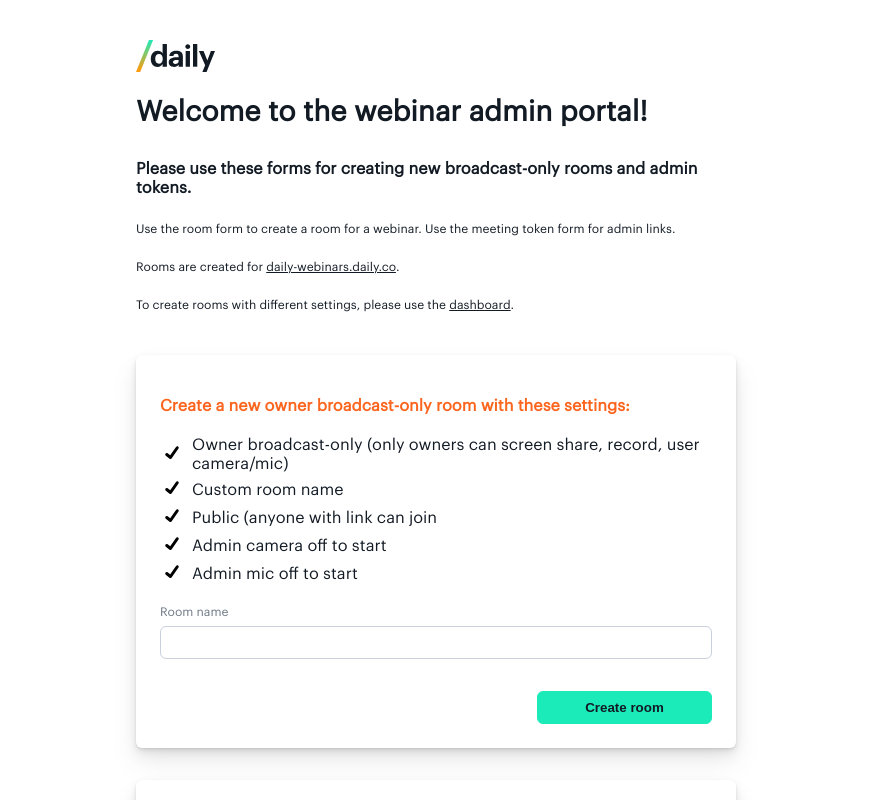
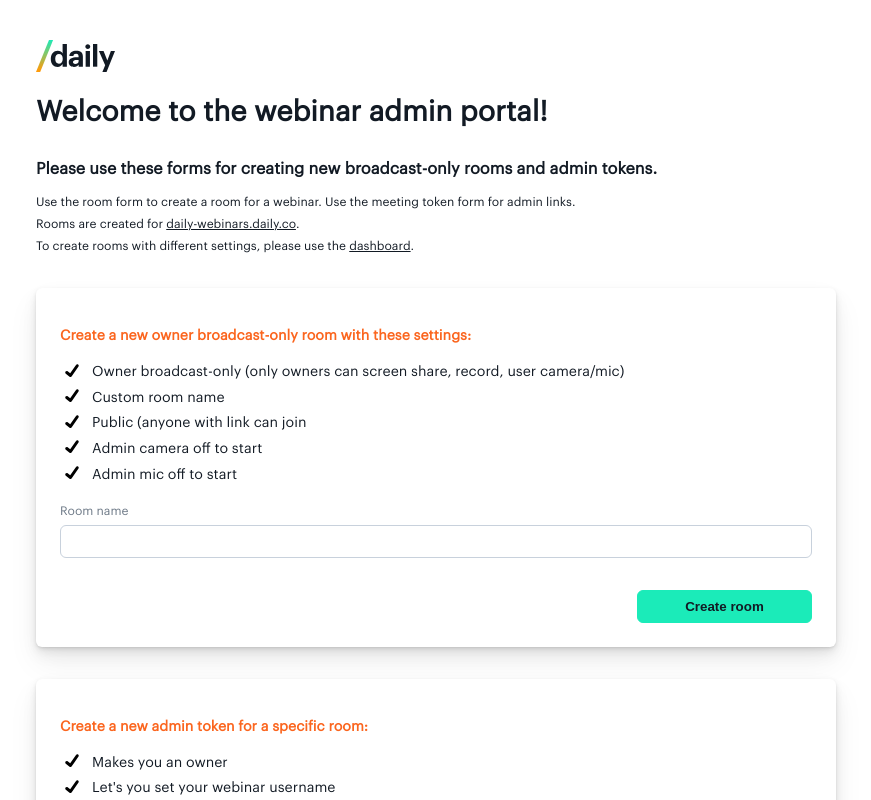
Before and after one commit to daily-demos/webinar-admin, a React (Create React App) app: page / in a window 1280 px wide. Shown: the top 800 px of the page, without its empty margins (204-1075 px from the left). Built offline with nearby package versions, Linux system fonts and the light colour scheme.

Commit message:
style updates

```diff
--- a/src/components/Form.js
+++ b/src/components/Form.js
@@ -17,7 +17,7 @@
 export const FormHeader = styled.p`
   font-weight: 600;
   color: ${theme.colors.orange};
-  font-size: ${theme.fontSize.large};
+  font-size: ${theme.fontSize.med};
 `;
 
 export const Label = styled.label`
--- a/src/components/List.js
+++ b/src/components/List.js
@@ -10,12 +10,12 @@
 export const SettingsListItem = styled.li`
   display: flex;
   align-items: center;
-  margin: 0.25rem 0;
+  margin: 0.1rem 0;
 `;
 
 export const ListItemText = styled.p`
   color: ${theme.colors.blueDark};
-  font-size: ${theme.fontSize.large};
+  font-size: ${theme.fontSize.med};
   margin: 0;
 `;
 
--- a/src/components/Text.js
+++ b/src/components/Text.js
@@ -14,6 +14,7 @@
 export const BodyText = styled.p`
   font-size: ${theme.fontSize.base};
   color: ${theme.colors.blueDark};
+  margin: 0.25rem 0;
 `;
 
 export const ErrorMessage = styled.p`
--- a/src/views/App.js
+++ b/src/views/App.js
@@ -51,7 +51,7 @@
 }
 
 const Container = styled.div`
-  max-width: 600px;
+  max-width: 800px;
   padding: 2rem;
   margin: auto;
 `;
```
